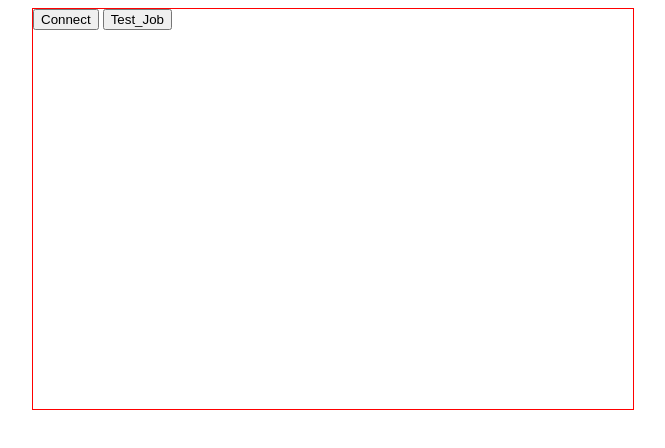
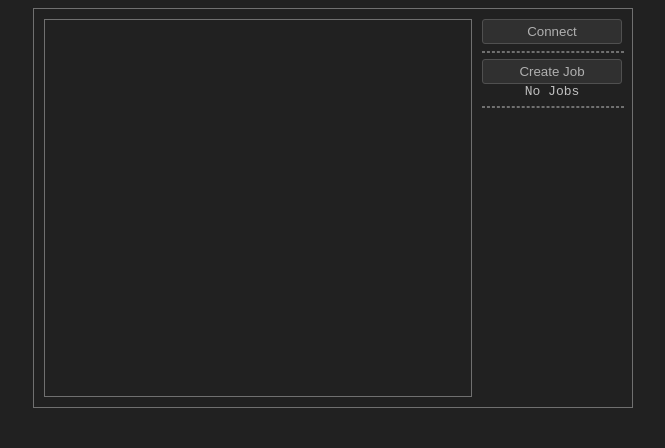
Before and after one commit to sketchpunk/cw_demo, a website built with Vite: page client/index.htm in a window 1280 px wide. Shown: the whole page, without its empty margins (307-972 px from the left). Built offline with nearby package versions, Linux system fonts and the light colour scheme.

Commit message:
Create Job command plus stylize ui a bit

```diff
--- a/client/WebClient.js
+++ b/client/WebClient.js
@@ -69,7 +69,7 @@ export default class WebClient{
     off( evtName, fn ){ this.events.removeEventListener( evtName, fn ); return this; }
     once( evtName, fn ){ this.events.addEventListener( evtName, fn, { once:true } ); return this; }
     emit( evtName, data ){
-        console.log( 'EmitClient', evtName, data );
+        // console.log( 'EmitClient', evtName, data );
         this.events.dispatchEvent( new CustomEvent( evtName, { detail:data, bubbles: false, cancelable:true, composed:false } ) );
         return this;
     }
--- a/client/index.htm
+++ b/client/index.htm
@@ -20,18 +20,20 @@ const App = {
 const GetElm  = ( id )=>document.getElementById( id );
 const OnClick = ( id, fn )=>GetElm( id ).addEventListener( 'click', fn );
 
-const sendMsg = ()=>{
+const sendJson = ( json )=>{
     if( !App.client.isOpen ){
         console.log( 'NOT CONNECTED' );
         return;
     }
+
+    App.client.sendJson( json );
 };
 
-// create job - { jobID: ”the-job-id”, status: ”SUCCESS” }
+// create job - { op:'create_job' jobID: ”the-job-id”, status: ”SUCCESS” }
 
 window.addEventListener( 'load', ()=>{
     OnClick( 'btnConnect', ()=>App.client.isOpen ? App.client.disconnect() : App.client.connect() );
-    OnClick( 'btnTest', ()=>sendMsg( {} ) );
+    OnClick( 'btnTest', ()=>sendJson( { op:'create_job' } ) );
 });
 // #endregion
 
@@ -43,12 +45,15 @@ const ROUTES = {
         App.state.usrColor = json.color;
         App.state.usrId    = json.userId;
     },
+
+    'create_job': ( json )=>{ GetElm( 'lblJob' ).textContent = `${json.status} :: ${json.jobID}`; },
 }
 
 // #endregion
 
 // #region EVENT BINDING
 
+// When client changes its active state when it connects or disconnects
 App.client.on( 'active', e=>{
     App.state.isActive = e.detail;
 
@@ -58,11 +63,13 @@ App.client.on( 'active', e=>{
     }
 } );
 
+// When a new message is sent from server
 App.client.on( 'message', e=>{
     const op = ROUTES[ e.detail.op ];
     if( op ) op( e.detail );
 } );
 
+// When the connection state changes
 App.state.$.on( 'isActive', e=>{
     GetElm('btnConnect').textContent = e.detail ? 'Disconnect' : 'Connect';
 });
@@ -71,12 +78,42 @@ App.state.$.on( 'isActive', e=>{
 
 </script></head><body>
 <style>
-    .container{ width:600px; height:400px; border:1px solid red; margin:auto auto; }
+    body{ background-color:#212121; color:#c0c0c0; font-family:monospace; }
+    hr{ width:100%; border-style:dashed; border-color:#707070; }
+    button{ border:1px solid #505050; background-color:#303030; color:#b0b0b0; border-radius:3px; padding:4px 0px; }
+    button:active{ background-color:#404040; }
+
+    .container{ width:600px; height:400px;
+        border:1px solid #707070; margin:auto auto;
+        display: flex;
+        flex-direction:row;
+        box-sizing: border-box;
+    }
+
+    .container > main{ flex: 1 1 auto; display:flex; overflow:hidden; }
+    .container > aside{
+        flex: 0 0 150px; width:150px; padding:10px 10px 10px 0px;
+        border:0px solid red;
+        display:flex; flex-direction:column;
+        box-sizing: border-box;
+    }
+
+    .lblWrap{ word-wrap: break-word; word-wrap: break-all; text-align:center; }
+
+    canvas{ border:1px solid #707070; flex:1; margin:10px; box-sizing: border-box; min-width:100px;  }
 </style>
 
     <div class="container">
-        <button id="btnConnect">Connect</button>
-        <button id="btnTest">Test_Job</button>
+        <main>
+            <canvas></canvas>
+        </main>
+        <aside>
+            <button id="btnConnect">Connect</button>
+            <hr>
+            <button id="btnTest">Create Job</button>
+            <div id="lblJob" class="lblWrap">No Jobs</div>
+            <hr>
+        </aside>
     </div>
 
 </body></html>
```
Also changed, not shown: server.js (+11 -1 lines).
